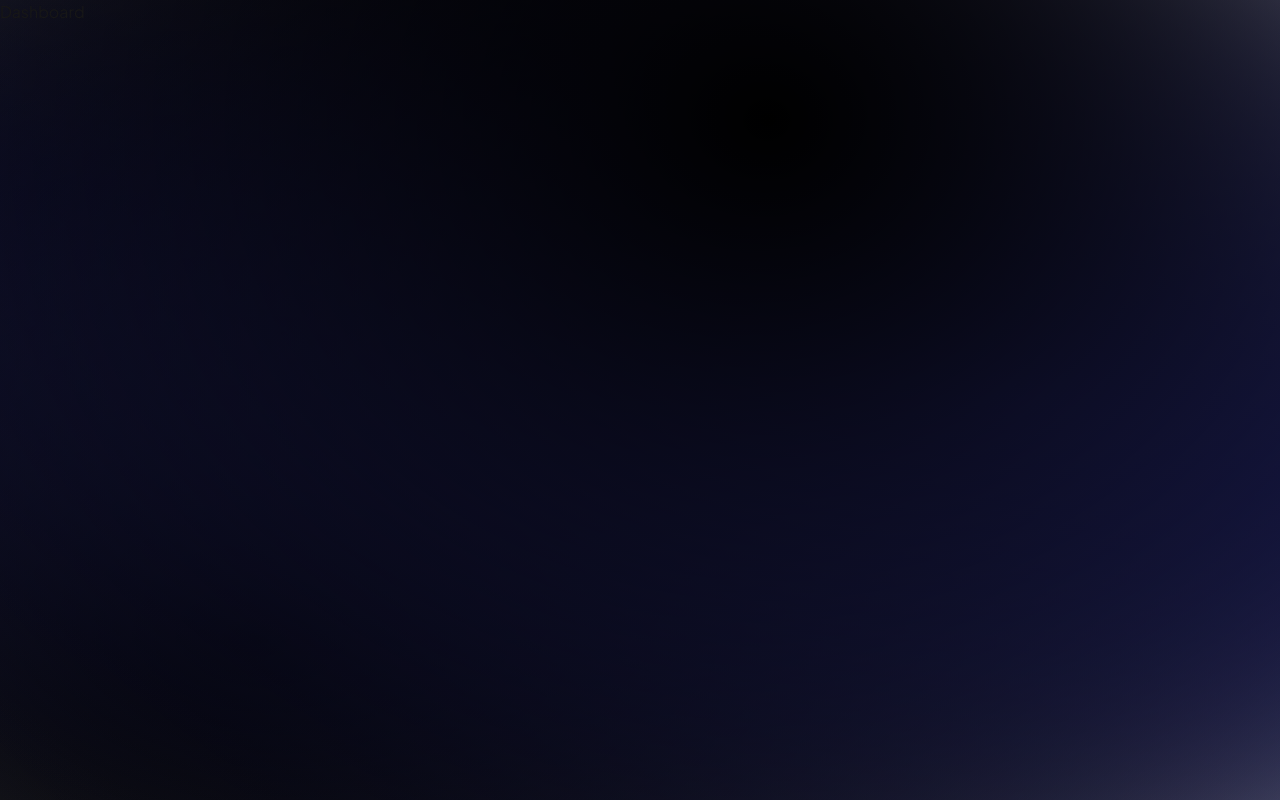
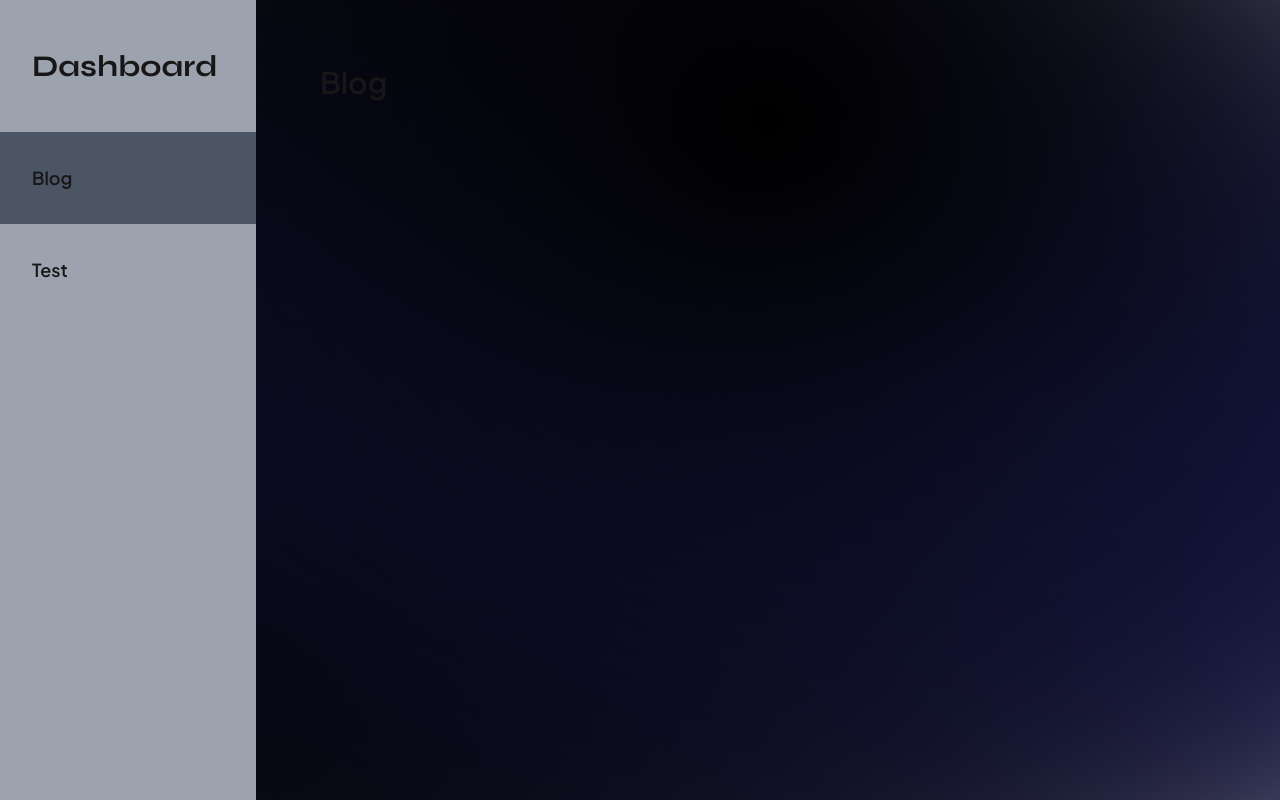
Before and after one commit to alvin-al/alvin-portfolio, a Next.js app: page /dashboard in a window 1280 px wide. Built offline with nearby package versions, Linux system fonts and the light colour scheme.

Commit message:
Add dashboard list

```diff
--- a/app/dashboard/page.tsx
+++ b/app/dashboard/page.tsx
@@ -1,7 +1,60 @@
-import React from "react";
+"use client";
+import React, { use, useState } from "react";
+import { Syne } from "next/font/google";
 
-const Dashboard = () => {
-  return <div className='w-full h-screen'>Dashboard</div>;
+const syne = Syne({
+  subsets: ["latin"],
+});
+
+type MenuItems = {
+  id: string;
+  label: string;
+};
+
+const menuItems: MenuItems[] = [
+  { id: "blog", label: "Blog" },
+  {
+    id: "test",
+    label: "Test",
+  },
+];
+
+const Dashboard: React.FC = () => {
+  const [menu, setMenu] = useState<string>("blog");
+
+  const getButtonClassname = (currentMenu: string) =>
+    `p-8 w-full items-start flex text-lg font-semibold ${
+      menu === currentMenu ? "bg-gray-600" : ""
+    }`;
+
+  return (
+    <div className='w-full h-screen flex'>
+      {/* Side navbar */}
+      <div className='w-1/5 bg-gray-400'>
+        <div className='px-8 py-12'>
+          <p className={`${syne.className} text-3xl font-bold`}>Dashboard</p>
+        </div>
+        <div>
+          <ul>
+            {menuItems.map((item) => (
+              <li key={item.id}>
+                <button
+                  className={getButtonClassname(item.id)}
+                  onClick={() => setMenu(item.id)}
+                >
+                  {item.label}
+                </button>
+              </li>
+            ))}
+          </ul>
+        </div>
+      </div>
+      {/* Main content */}
+      <div className='w-4/5'>
+        <div className='w-full h-full p-16'><p className="text-3xl font-semibold">Blog</p></div>
+      </div>
+    </div>
+  );
 };
 
 export default Dashboard;
```
